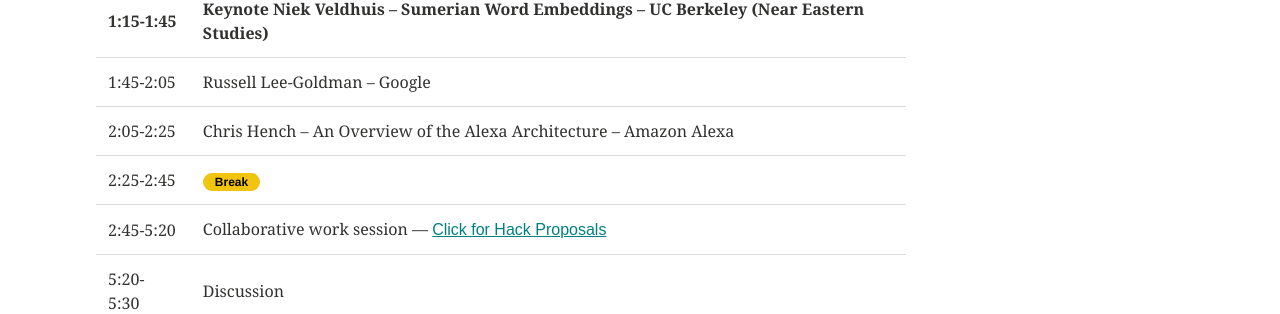
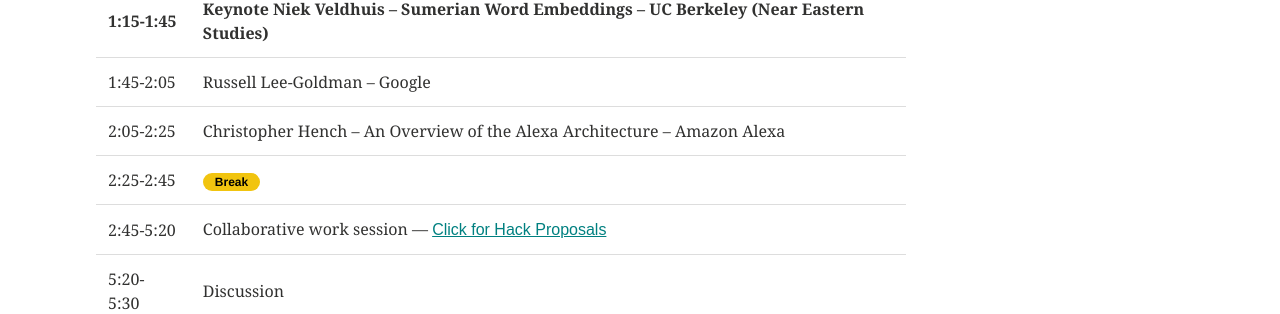
Before and after one commit to TextXD/textxd.github.io, a Jekyll site: the page built from programs/textxd2018.md, in a window 1280 px wide and 900 px high, scrolled down 1840 px. Shown: the part 140-454 px from the top of the window. Built offline with Jekyll 4.4.1, drawn with Linux system fonts in a browser that asks for light colours.

Commit message:
Update textxd2018.md

```diff
--- a/programs/textxd2018.md
+++ b/programs/textxd2018.md
@@ -57,7 +57,7 @@ image:
 | 12:10-1:15   | <span class="badge warning">Lunch</span> <br/> |
 | **1:15-1:45**    | **Keynote Niek Veldhuis -- Sumerian Word Embeddings -- UC Berkeley (Near Eastern Studies)** |
 | 1:45-2:05    | Russell Lee-Goldman -- Google  |
-| 2:05-2:25    | Chris Hench -- An Overview of the Alexa Architecture -- Amazon Alexa |
+| 2:05-2:25    | Christopher Hench -- An Overview of the Alexa Architecture -- Amazon Alexa |
 | 2:25-2:45    | <span class="badge warning">Break</span> |
 | 2:45-5:20    |  Collaborative work session --- <a href="https://public.etherpad-mozilla.org/p/TextXD2018"> Click for Hack Proposals</a> |
 | 5:20- 5:30   |  Discussion  |
```
